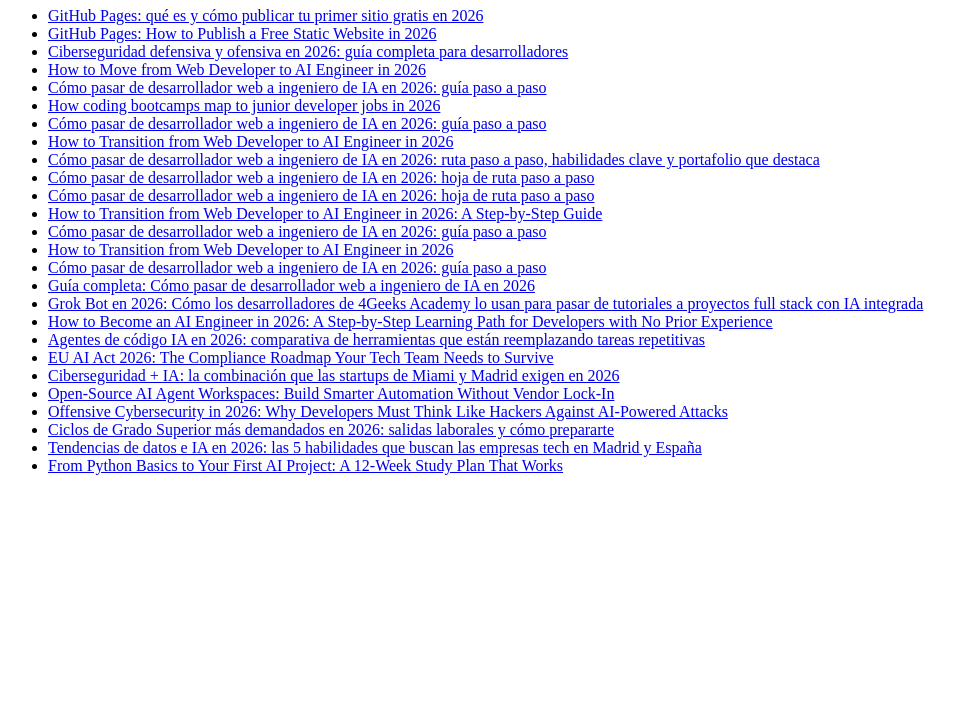
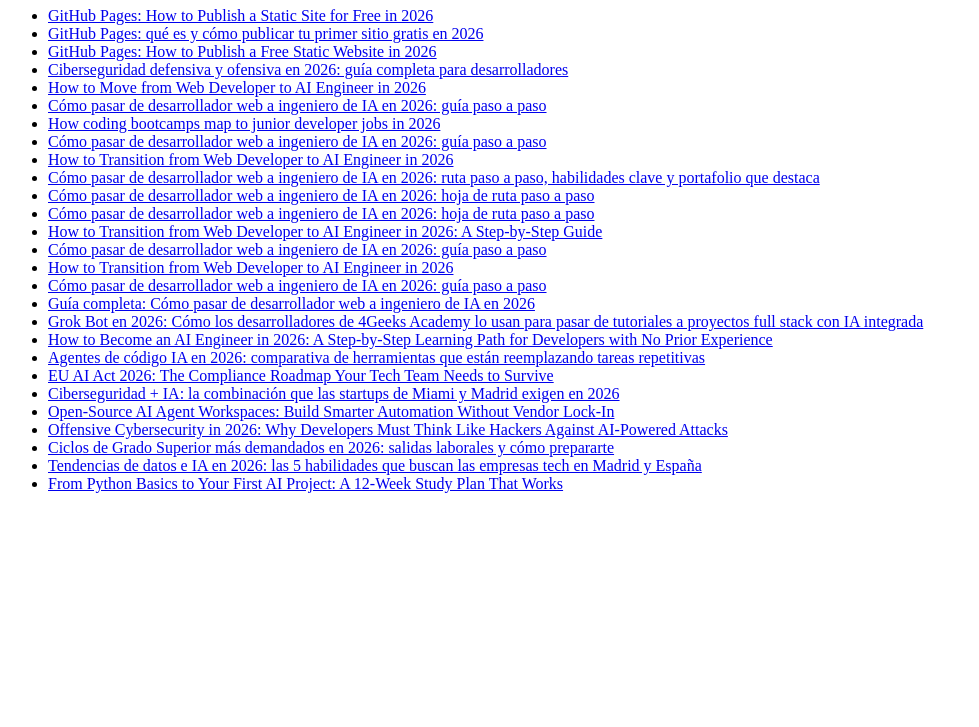
Before and after one commit to KrilinZ/ai-engineering-notes, a plain HTML site: page index.html in a window 1280 px wide. Shown: the part 73-800 px from the top of the page, without its empty margins (0-979 px from the left). Drawn offline with Linux system fonts and the light colour scheme.

Commit message:
index: GitHub Pages: How to Publish a Static Site for Fre

```diff
--- a/index.html
+++ b/index.html
@@ -11,6 +11,7 @@
 <h1>Articles</h1>
 <ul>
 <!--ARTICLES-->
+<li><a href="github-pages-how-to-publish-a-static-site-for-free-in-2026/">GitHub Pages: How to Publish a Static Site for Free in 2026</a></li>
 <li><a href="github-pages-que-es-y-como-publicar-tu-primer-sitio-gratis-e/">GitHub Pages: qué es y cómo publicar tu primer sitio gratis en 2026</a></li>
 <li><a href="github-pages-how-to-publish-a-free-static-website-in-2026/">GitHub Pages: How to Publish a Free Static Website in 2026</a></li>
 <li><a href="ciberseguridad-defensiva-y-ofensiva-en-2026-guia-completa-pa/">Ciberseguridad defensiva y ofensiva en 2026: guía completa para desarrolladores</a></li>
```
